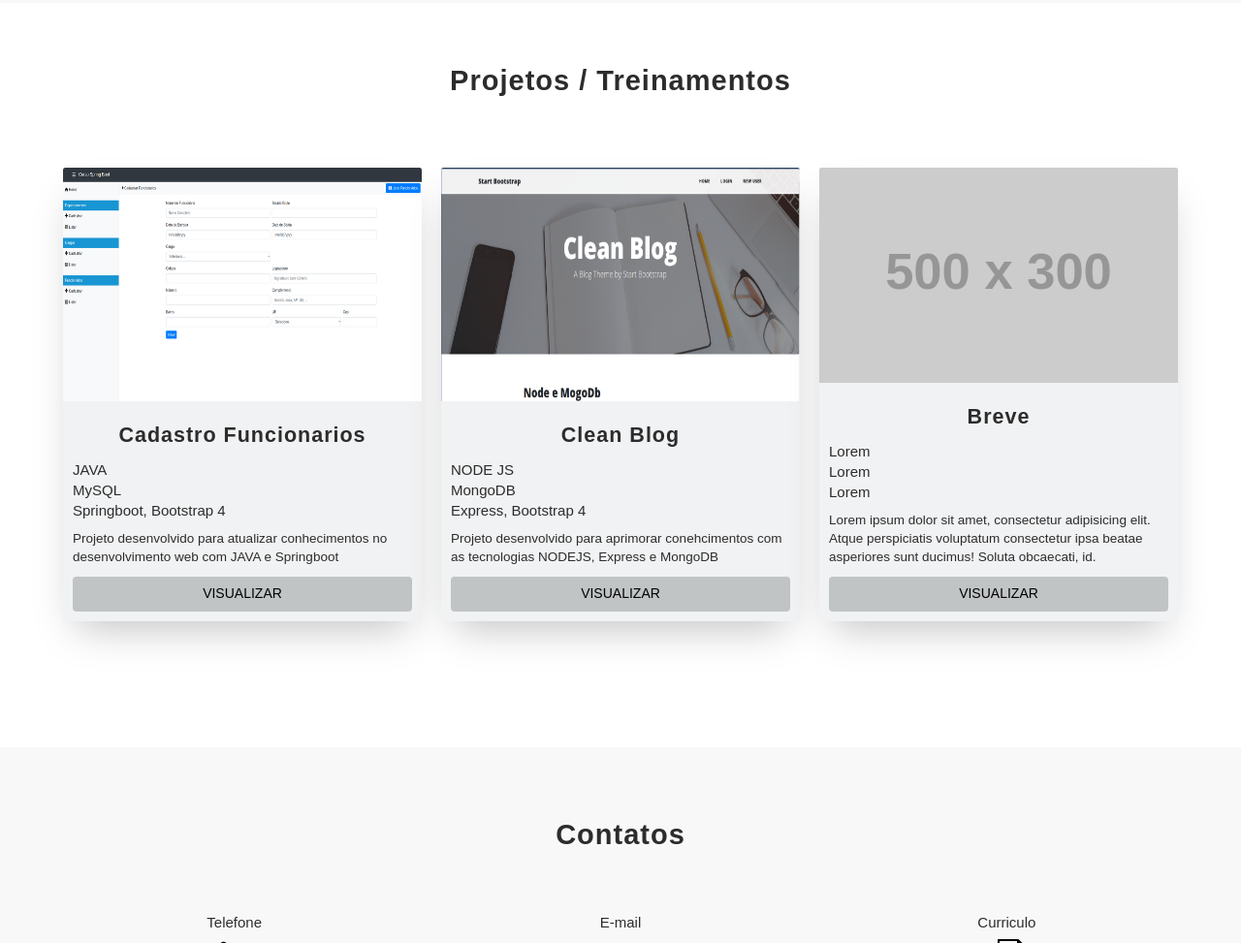
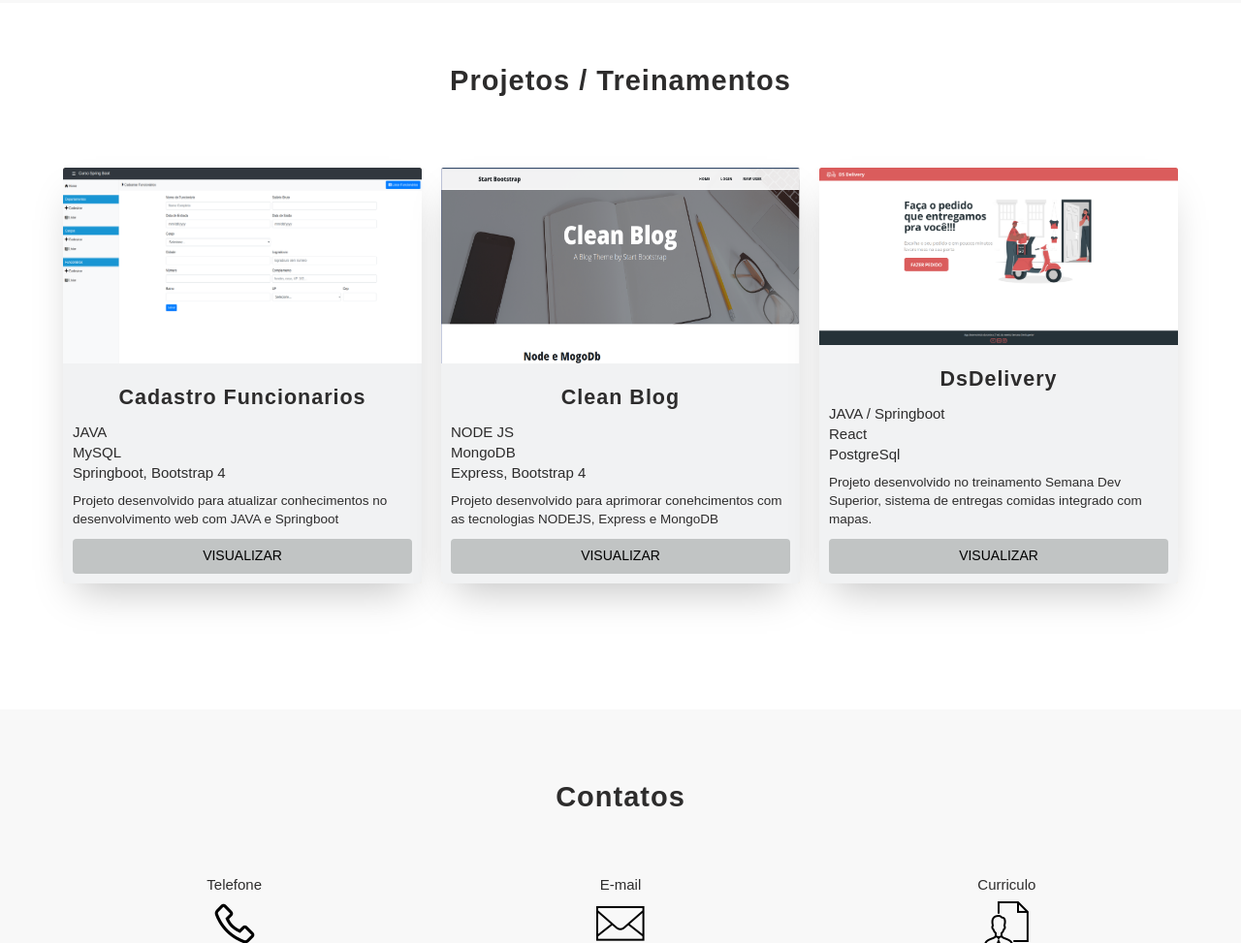
Before and after one commit to afzsilva/afzsilva.github.io, a plain HTML site: page index.html in a window 1280 px wide. Shown: the part 1568-2541 px from the top of the page at 97% size. Drawn offline with nearby package versions, Linux system fonts and the light colour scheme; placeholder pictures from the web are drawn by us.

Commit message:
atualizacao
add: DsDelivery

```diff
--- a/index.html
+++ b/index.html
@@ -113,21 +113,24 @@
 
 					<li class="card-item">
 						<div class="card">
-							<img src="https://via.placeholder.com/500x300" alt="project">
+							<img src="image/home-dsd.png" alt="project">
 
 							<div class="card-content">
-								<h2 class="card-title">Breve</h2>
+								<h2 class="card-title">DsDelivery</h2>
 
 								<ul class="card-list">
-									<li>Lorem</li>
-									<li>Lorem</li>
-									<li>Lorem</li>
+									<li>JAVA / Springboot</li>
+									<li>React</li>
+									<li>PostgreSql</li>
 								</ul>
 
-								<p class="card-text">Lorem ipsum dolor sit amet, consectetur adipisicing elit. Atque perspiciatis voluptatum consectetur ipsa beatae asperiores sunt ducimus! Soluta obcaecati, id.</p>
+								<p class="card-text">Projeto desenvolvido no treinamento Semana Dev Superior, sistema de
+									entregas comidas
+									integrado com mapas.
+								</p>
 
 
-								<a href="#" class="btn-card">
+								<a href="https://afzsdevsds2.netlify.app/" target="_blank" class="btn-card">
 									Visualizar
 								</a>
 							</div>
```
Also changed, not shown: image/home-dsd.png (added).
